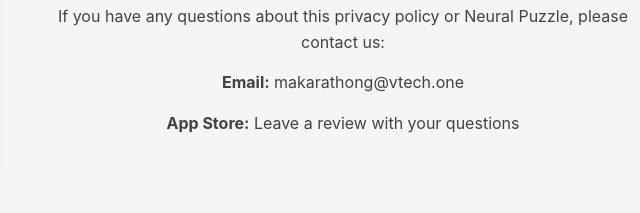
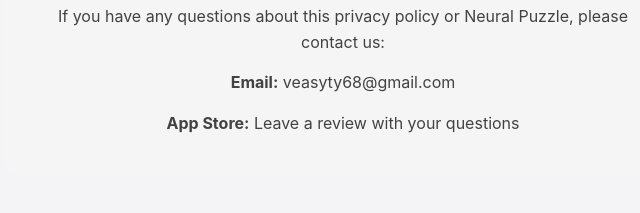
Before and after one commit to xiaoma6869Pro/neural-puzzle-privacy-policy, a plain HTML site: page index.html in a window 1280 px wide. Shown: the part 3427-3640 px from the top of the page, 297-937 px from the left. Drawn offline with Linux system fonts and the light colour scheme.

Commit message:
Update index.html

```diff
--- a/index.html
+++ b/index.html
@@ -290,7 +290,7 @@
                 <h2>9. Contact Information</h2>
                 <div class="contact-info">
                     <p>If you have any questions about this privacy policy or Neural Puzzle, please contact us:</p>
-                    <p><strong>Email:</strong> makarathong@vtech.one</p>
+                    <p><strong>Email:</strong> veasyty68@gmail.com</p>
                     <p><strong>App Store:</strong> Leave a review with your questions</p>
                 </div>
             </div>
```
